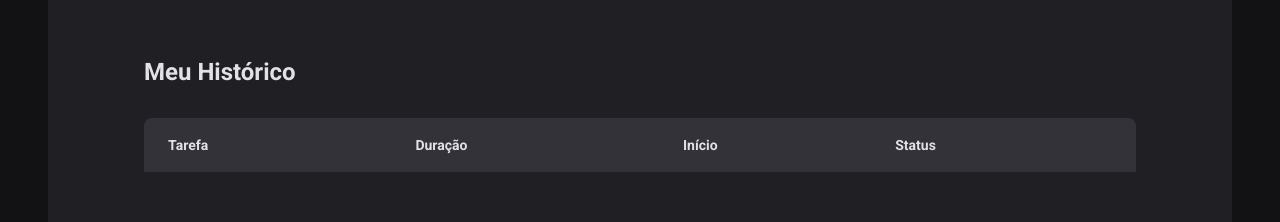
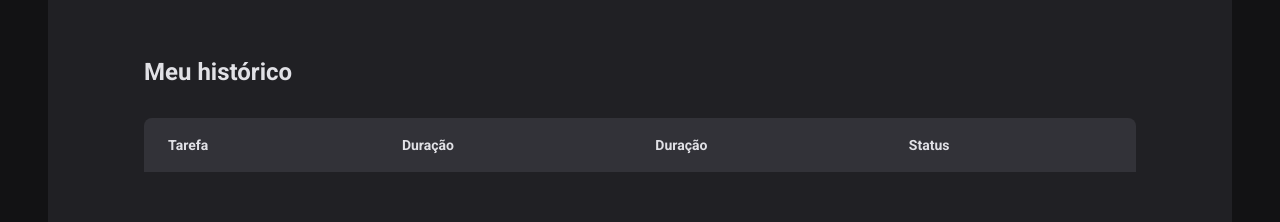
Before and after one commit to PedroLucasAraujo/learning_react_ts_ignite_time, a React (Vite) app: page /history in a window 1280 px wide. Shown: the part 166-388 px from the top of the page. Built offline with nearby package versions, Linux system fonts and the light colour scheme.

Commit message:
fix: adjust historic list

```diff
--- a/src/pages/History/index.tsx
+++ b/src/pages/History/index.tsx
@@ -1,14 +1,15 @@
 import { useContext } from "react";
-import { HistoryContainer, HistoryList, Status } from "./styles";
-import { CyclesContext } from "../../contexts/CyclesContext";
 import { formatDistanceToNow } from "date-fns";
 import ptBR from "date-fns/locale/pt-BR";
+import { CyclesContext } from "../../contexts/CyclesContext";
+import { HistoryContainer, HistoryList, Status } from "./styles";
+
 export function History() {
   const { cycles } = useContext(CyclesContext);
 
   return (
     <HistoryContainer>
-      <h1>Meu Histórico</h1>
+      <h1>Meu histórico</h1>
 
       <HistoryList>
         <table>
@@ -16,7 +17,7 @@ export function History() {
             <tr>
               <th>Tarefa</th>
               <th>Duração</th>
-              <th>Início</th>
+              <th>Duração</th>
               <th>Status</th>
             </tr>
           </thead>
@@ -24,11 +25,11 @@ export function History() {
             {cycles.map((cycle) => {
               return (
                 <tr key={cycle.id}>
-                  <td>{cycle.task} </td>
+                  <td>{cycle.task}</td>
                   <td>{cycle.minutesAmount} minutos</td>
                   <td>
-                    {formatDistanceToNow(cycle.startDate, {
-                      addSuffix: true, // adiciona o sufixo de 'agora'
+                    {formatDistanceToNow(new Date(cycle.startDate), {
+                      addSuffix: true,
                       locale: ptBR,
                     })}
                   </td>
@@ -41,7 +42,7 @@ export function History() {
                       <Status statusColor="red">Interrompido</Status>
                     )}
 
-                    {!cycle.interruptedDate && !cycle.finishedDate && (
+                    {!cycle.finishedDate && !cycle.interruptedDate && (
                       <Status statusColor="yellow">Em andamento</Status>
                     )}
                   </td>
```
